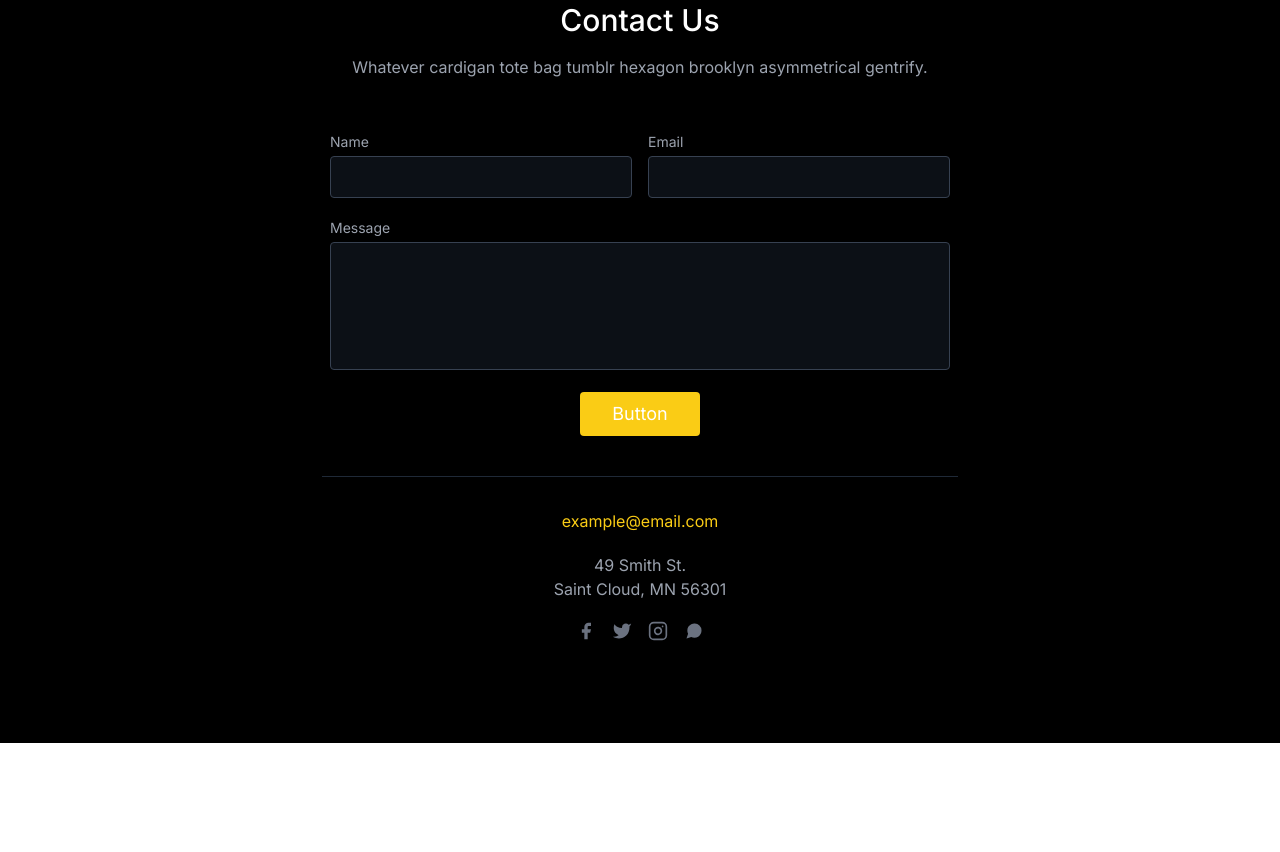
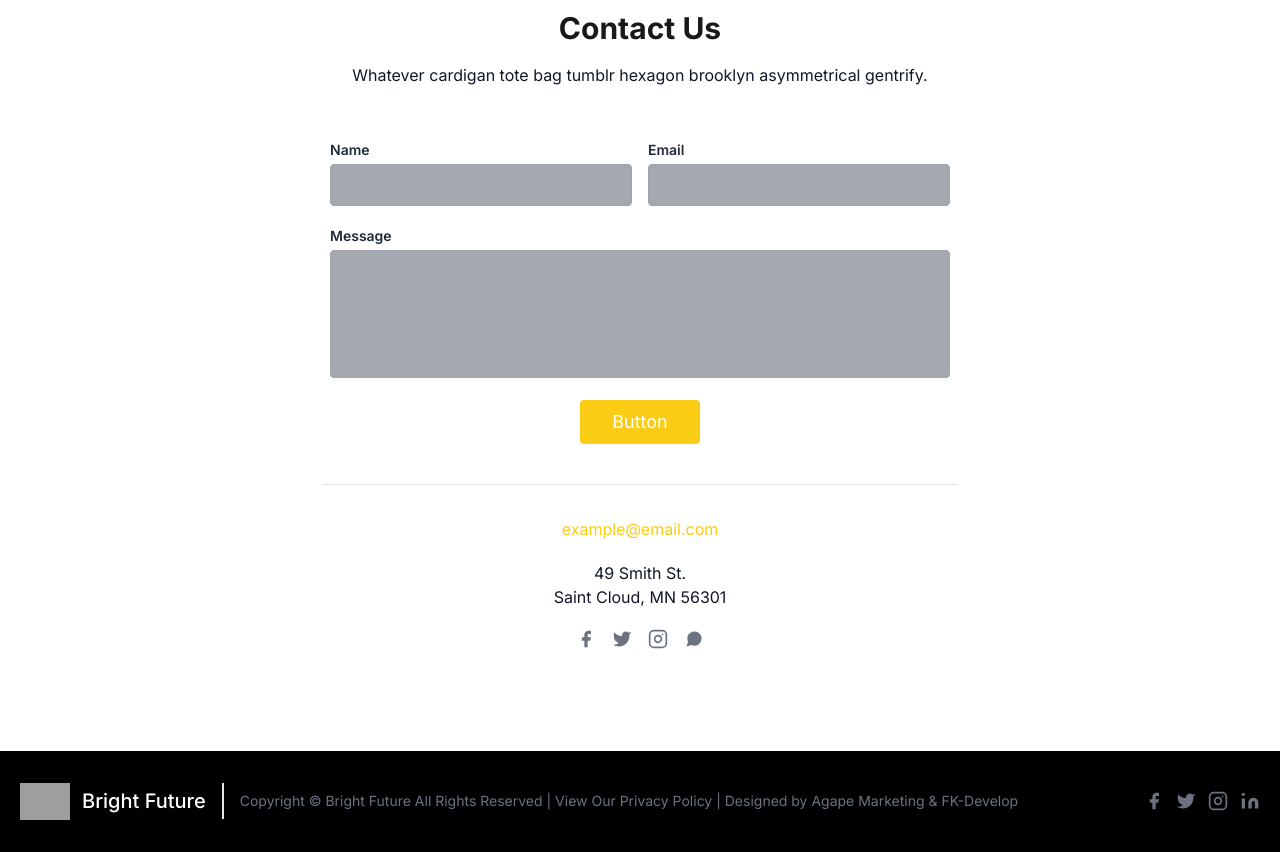
Before and after one commit to ACarnevale21/real-state-landing-fkd, a Next.js app: page / in a window 1280 px wide. Shown: the part 1440-2292 px from the top of the page. Before the commit the page ends 2183 px from the top, so only its background shows below. Built offline with nearby package versions, Linux system fonts and the light colour scheme; grey boxes are pictures that could not be loaded.

Commit message:
logo en contact, cambio de color en seccion contact, redireccion a seciones del navbar

```diff
--- a/app/components/Contact/index.tsx
+++ b/app/components/Contact/index.tsx
@@ -2,10 +2,10 @@ import React from "react";
 
 const ContactSection = () => {
   return (
-    <section className="text-gray-400 bg-black/95 body-font relative">
+    <section className="text-gray-900 bg-white body-font shadow-md relative" id="contactForm">
       <div className="container px-5 py-24 mx-auto">
         <div className="flex flex-col text-center w-full mb-12">
-          <h1 className="sm:text-3xl text-2xl font-medium title-font mb-4 text-white">
+          <h1 className="sm:text-3xl text-2xl font-bold title-font mb-4 text-black/90">
             Contact Us
           </h1>
           <p className="lg:w-2/3 mx-auto leading-relaxed text-base">
@@ -19,7 +19,7 @@ const ContactSection = () => {
               <div className="relative">
                 <label
                   htmlFor="name"
-                  className="leading-7 text-sm text-gray-400"
+                  className="leading-7 text-sm text-gray-800 font-semibold"
                 >
                   Name
                 </label>
@@ -27,7 +27,7 @@ const ContactSection = () => {
                   type="text"
                   id="name"
                   name="name"
-                  className="w-full bg-gray-800 bg-opacity-40 rounded border border-gray-700 focus:border-yellow-300 focus:ring-2 focus:ring-yellow-400 text-base outline-none text-gray-100 py-1 px-3 leading-8 transition-colors duration-200 ease-in-out"
+                  className="w-full bg-gray-800 bg-opacity-40  rounded border border-gray-400 focus:border-yellow-400 focus:ring-2 focus:ring-yellow-400 text-base outline-none text-gray-900 py-1 px-3 leading-8 transition-colors duration-200 ease-in-out"
                 />
               </div>
             </div>
@@ -35,7 +35,7 @@ const ContactSection = () => {
               <div className="relative">
                 <label
                   htmlFor="email"
-                  className="leading-7 text-sm text-gray-400"
+                  className="leading-7 text-sm text-gray-800 font-semibold"
                 >
                   Email
                 </label>
@@ -43,7 +43,7 @@ const ContactSection = () => {
                   type="email"
                   id="email"
                   name="email"
-                  className="w-full bg-gray-800 bg-opacity-40 rounded border border-gray-700 focus:border-yellow-400 focus:ring-2 focus:ring-yellow-400 text-base outline-none text-gray-100 py-1 px-3 leading-8 transition-colors duration-200 ease-in-out"
+                  className="w-full bg-gray-800 bg-opacity-40  rounded border border-gray-400 focus:border-yellow-400 focus:ring-2 focus:ring-yellow-400 text-base outline-none text-gray-900 py-1 px-3 leading-8 transition-colors duration-200 ease-in-out"
                 />
               </div>
             </div>
@@ -51,23 +51,23 @@ const ContactSection = () => {
               <div className="relative">
                 <label
                   htmlFor="message"
-                  className="leading-7 text-sm text-gray-400"
+                  className="leading-7 text-sm text-gray-800 font-semibold"
                 >
                   Message
                 </label>
                 <textarea
                   id="message"
                   name="message"
-                  className="w-full bg-gray-800 bg-opacity-40 rounded border border-gray-700 focus:border-yellow-400 focus:bg-black/20 focus:ring-2 focus:ring-yellow-400 h-32 text-base outline-none text-gray-100 py-1 px-3 resize-none leading-6 transition-colors duration-200 ease-in-out"
+                  className="w-full bg-gray-800 bg-opacity-40  rounded border border-gray-400 focus:border-yellow-400 focus:ring-2 focus:ring-yellow-400 h-32 text-base outline-none text-gray-900 py-1 px-3 resize-none leading-6 transition-colors duration-200 ease-in-out"
                 ></textarea>
               </div>
             </div>
             <div className="p-2 w-full">
-              <button className="flex mx-auto text-white bg-yellow-400 border-0 py-2 px-8 focus:outline-none hover:bg-yellow-400 rounded text-lg">
+              <button className="flex mx-auto text-white bg-yellow-400 border-0 py-2 px-8 focus:outline-none hover:bg-yellow-500 rounded text-lg">
                 Button
               </button>
             </div>
-            <div className="p-2 w-full pt-8 mt-8 border-t border-gray-800 text-center">
+            <div className="p-2 w-full pt-8 mt-8 border-t border-gray-200 text-center">
               <a className="text-yellow-400">example@email.com</a>
               <p className="leading-normal my-5">
                 49 Smith St.
--- /dev/null
+++ b/app/components/Footer/index.tsx
@@ -0,0 +1,86 @@
+import React from "react";
+import Image from "next/image";
+
+const Footer = () => {
+  return (
+    <footer className="text-gray-600 body-font">
+      <div className="container px-5 py-8 mx-auto flex items-center sm:flex-row flex-col">
+      <a className="flex title-font font-medium items-center cursor-pointer text-white mb-4 md:mb-0">
+          {/* <svg
+            xmlns="http://www.w3.org/2000/svg"
+            fill="none"
+            stroke="currentColor"
+            strokeLinecap="round"
+            strokeLinejoin="round"
+            strokeWidth="2"
+            className="w-10 h-10 text-white p-2 bg-#040404f rounded-full"
+            viewBox="0 0 24 24"
+          >
+            <path d="M12 2L2 7l10 5 10-5-10-5zM2 17l10 5 10-5M2 12l10 5 10-5"></path>
+          </svg> */}
+          <Image alt="logo" src={"/icon.ico"} width={50} height={50} />
+          <span className="ml-3 text-xl">Bright Future</span>
+        </a>
+        <p className="text-sm text-gray-500 sm:ml-4 sm:pl-4 sm:border-l-2 sm:border-gray-200 sm:py-2 sm:mt-0 mt-4">
+        Copyright © Bright Future All Rights Reserved | View Our Privacy Policy | Designed by Agape Marketing & FK-Develop
+        </p>
+        <span className="inline-flex sm:ml-auto sm:mt-0 mt-4 justify-center sm:justify-start">
+          <a className="text-gray-500">
+            <svg
+              fill="currentColor"
+              stroke-linecap="round"
+              stroke-linejoin="round"
+              strokeWidth="2"
+              className="w-5 h-5"
+              viewBox="0 0 24 24"
+            >
+              <path d="M18 2h-3a5 5 0 00-5 5v3H7v4h3v8h4v-8h3l1-4h-4V7a1 1 0 011-1h3z"></path>
+            </svg>
+          </a>
+          <a className="ml-3 text-gray-500">
+            <svg
+              fill="currentColor"
+              stroke-linecap="round"
+              stroke-linejoin="round"
+              strokeWidth="2"
+              className="w-5 h-5"
+              viewBox="0 0 24 24"
+            >
+              <path d="M23 3a10.9 10.9 0 01-3.14 1.53 4.48 4.48 0 00-7.86 3v1A10.66 10.66 0 013 4s-4 9 5 13a11.64 11.64 0 01-7 2c9 5 20 0 20-11.5a4.5 4.5 0 00-.08-.83A7.72 7.72 0 0023 3z"></path>
+            </svg>
+          </a>
+          <a className="ml-3 text-gray-500">
+            <svg
+              fill="none"
+              stroke="currentColor"
+              stroke-linecap="round"
+              stroke-linejoin="round"
+              strokeWidth="2"
+              className="w-5 h-5"
+              viewBox="0 0 24 24"
+            >
+              <rect width="20" height="20" x="2" y="2" rx="5" ry="5"></rect>
+              <path d="M16 11.37A4 4 0 1112.63 8 4 4 0 0116 11.37zm1.5-4.87h.01"></path>
+            </svg>
+          </a>
+          <a className="ml-3 text-gray-500">
+            <svg
+              fill="currentColor"
+              stroke="currentColor"
+              stroke-linecap="round"
+              stroke-linejoin="round"
+              strokeWidth="0"
+              className="w-5 h-5"
+              viewBox="0 0 24 24"
+            >
+              <path stroke="none" d="M16 8a6 6 0 016 6v7h-4v-7a2 2 0 00-2-2 2 2 0 00-2 2v7h-4v-7a6 6 0 016-6zM2 9h4v12H2z"></path>
+              <circle cx="4" cy="4" r="2" stroke="none"></circle>
+            </svg>
+          </a>
+        </span>
+      </div>
+    </footer>
+  );
+};
+
+export default Footer;
--- a/app/components/Herosection/index.tsx
+++ b/app/components/Herosection/index.tsx
@@ -3,7 +3,7 @@ import ContactForm from "../Contact/ContactForm";
 
 const HeroSection = () => {
   return (
-    <section className="text-gray-400 bg-black/90 body-font hero-section-bg-img">
+    <section className="text-gray-400 bg-black/90 body-font hero-section-bg-img" id="home">
       <div className="block left-0 right-0 top-0 bottom-0 mx-auto bg-black/90 z-[2]">
         <div className="container w-3/4 px-5 py-24 mx-auto flex flex-col items-center md:flex-row">
           <div className="md:w-1/2 md:pr-16 flex flex-col md:items-start md:text-left mb-16 md:mb-0 items-center text-center">
--- a/app/components/Navbar/index.tsx
+++ b/app/components/Navbar/index.tsx
@@ -2,6 +2,7 @@
 import Image from "next/image";
 import React from "react";
 import { useScrollPosition } from "@/app/hooks/useScrollPosition";
+
 
 const Navbar = () => {
   const scrollPosition = useScrollPosition();
@@ -25,10 +26,11 @@ const Navbar = () => {
           <span className="ml-3 text-xl">Bright Future</span>
         </a>
         <nav className="md:mr-auto md:ml-4 md:py-1 md:pl-4 md:border-l md:border-gray-700 flex flex-wrap items-center text-base justify-center">
-          <a className="mr-5 hover:text-white cursor-pointer">Home</a>
+
+          <a className="mr-5 hover:text-white cursor-pointer" href="#home">Home</a>
           <a className="mr-5 hover:text-white cursor-pointer">About Us</a>
-          <a className="mr-5 hover:text-white cursor-pointer">Testimonials</a>
-          <a className="mr-5 hover:text-white cursor-pointer">Contact Us</a>
+          <a className="mr-5 hover:text-white cursor-pointer" href="#testimonials">Testimonials</a>
+          <a className="mr-5 hover:text-white cursor-pointer" href="#contactForm">Contact Us</a>
         </nav>
         {/* <button className="inline-flex items-center bg-gray-800 border-0 py-1 px-3 focus:outline-none hover:bg-gray-700 rounded text-base mt-4 md:mt-0">
           Button
--- a/app/components/Testimonials/index.tsx
+++ b/app/components/Testimonials/index.tsx
@@ -2,7 +2,7 @@ import TestimonialCard from "./TestimonialCard";
 
 const Testimonials: React.FC = () => {
   return (
-    <section className="text-black/90 bg-white/90 body-font">
+    <section className="text-black/90 bg-white body-font" id="testimonials">
       <div className="container px-5 py-24 mx-auto">
         <h1 className="text-3xl font-bold title-font text-black/90 mb-12 text-center">
           Testimonials
--- a/app/page.tsx
+++ b/app/page.tsx
@@ -3,6 +3,7 @@ import Navbar from "./components/Navbar";
 import HeroSection from "./components/Herosection";
 import ContactSection from "./components/Contact";
 import Testimonials from "./components/Testimonials";
+import Footer from "./components/Footer";
 
 export default function Home() {
   return (
@@ -11,6 +12,7 @@ export default function Home() {
       <HeroSection />
       <Testimonials />
       <ContactSection />
+      <Footer/>
     </div>
   );
 }
```
Also changed, not shown: app/components/Contact/ContactForm/index.tsx (+9 -3 lines).
